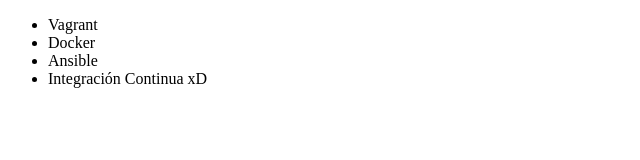
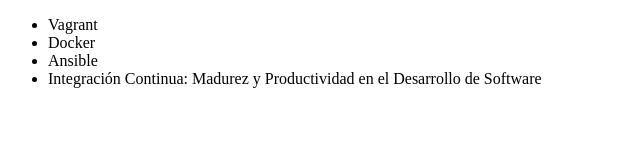
Before and after one commit to RonCap/ronny-alura-git, a plain HTML site: page index.html in a window 1280 px wide. Shown: the whole page, without its empty margins (0-640 px from the left). Drawn offline with Linux system fonts and the light colour scheme.

Commit message:
Renombrando curso de integración continua

```diff
--- a/index.html
+++ b/index.html
@@ -9,7 +9,7 @@
             <li>Vagrant</li>
             <li>Docker</li>
             <li>Ansible</li>
-            <li>Integración Continua xD</li>
+            <li>Integración Continua: Madurez y Productividad en el Desarrollo de Software</li>
         </ul>
     </body>
 </html>
```
